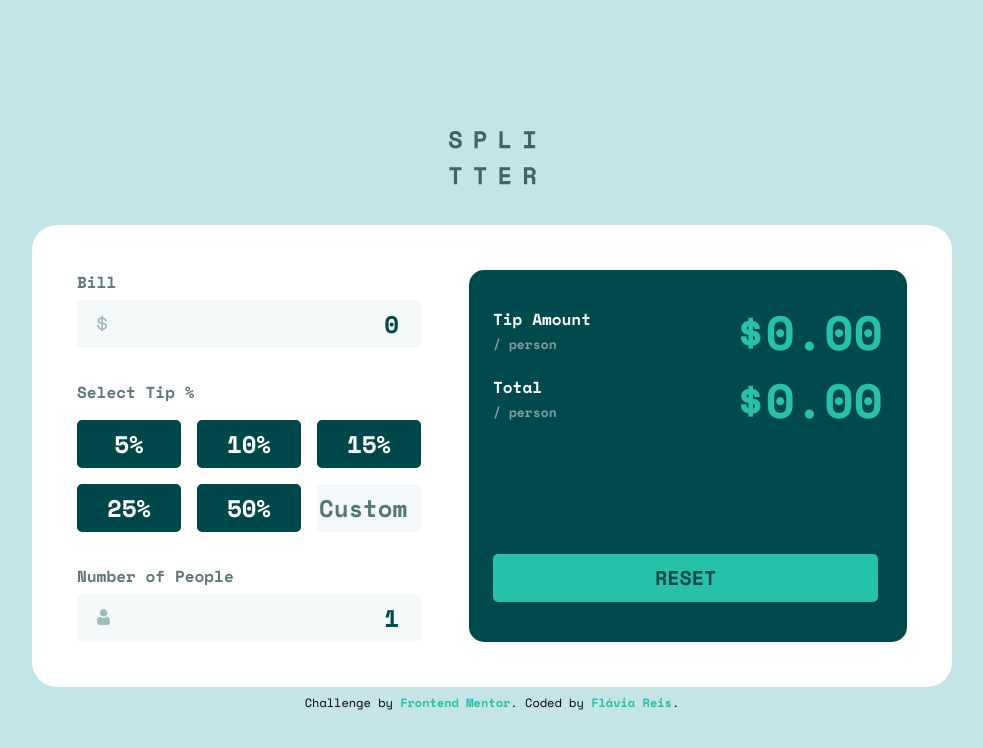
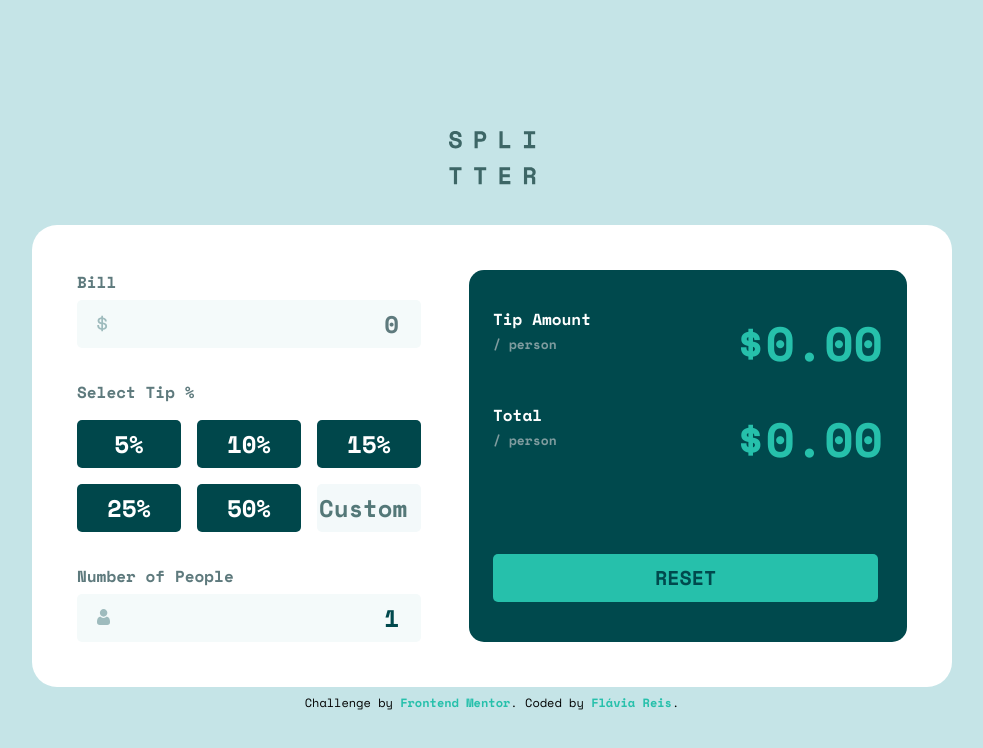
Before and after one commit to flaviare1s/tip-calculator-app, a React (Vite) app: page / in a window 1280 px wide. Shown: the top 748 px of the page, without its empty margins (148-1131 px from the left). Built offline with nearby package versions, Linux system fonts and the light colour scheme.

Commit message:
Fiz ajustes no estilo da versão desktop

```diff
--- a/src/components/Input.jsx
+++ b/src/components/Input.jsx
@@ -20,7 +20,7 @@ const Input = ({ title, icon, value, legend, onChange, min, placeholder }) => {
     <section className='relative flex flex-col'>
       <h3 className="text-dark-grayish-cyan font-bold mb-1.5">{title}</h3>
       <input
-        className={`bg-very-light-grayish-cyan h-12 text-very-dark-cyan font-bold text-2xl text-right px-5 rounded-[5px] placeholder:text-[#00474B] border-2 border-transparent outline-none focus:border-strong-cyan ${error ? 'error' : ''}`}
+        className={`bg-very-light-grayish-cyan h-12 text-very-dark-cyan font-bold text-2xl text-right px-5 rounded-[5px] placeholder:text-dark-grayish-cyan border-2 border-transparent outline-none focus:border-strong-cyan ${error ? 'error' : ''}`}
         type="number"
         value={value || ''}
         placeholder={placeholder}
--- a/src/components/ResultInput.jsx
+++ b/src/components/ResultInput.jsx
@@ -9,7 +9,7 @@ const ResultInput = ({ title, placeholder }) => {
         type="text"
         value={placeholder}
         readOnly
-        className="bg-very-dark-cyan w-full h-12 mb-5 text-right text-[32px] md:text-5xl font-bold text-strong-cyan placeholder:text-strong-cyan">
+        className="bg-very-dark-cyan w-full h-12 md:h-[71px] mb-5 md:mb-[25px] text-right text-[32px] md:text-5xl font-bold text-strong-cyan placeholder:text-strong-cyan">
       </input>
     </section>
   )
```
